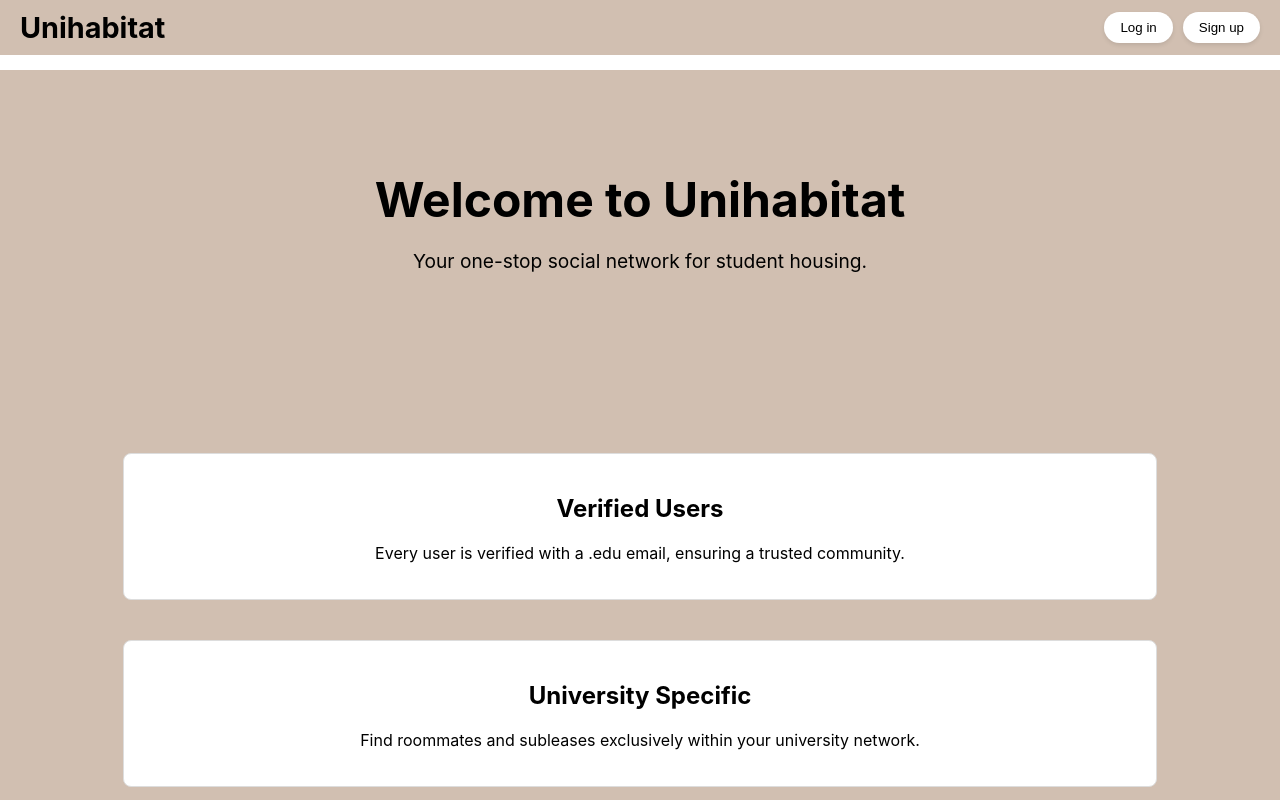
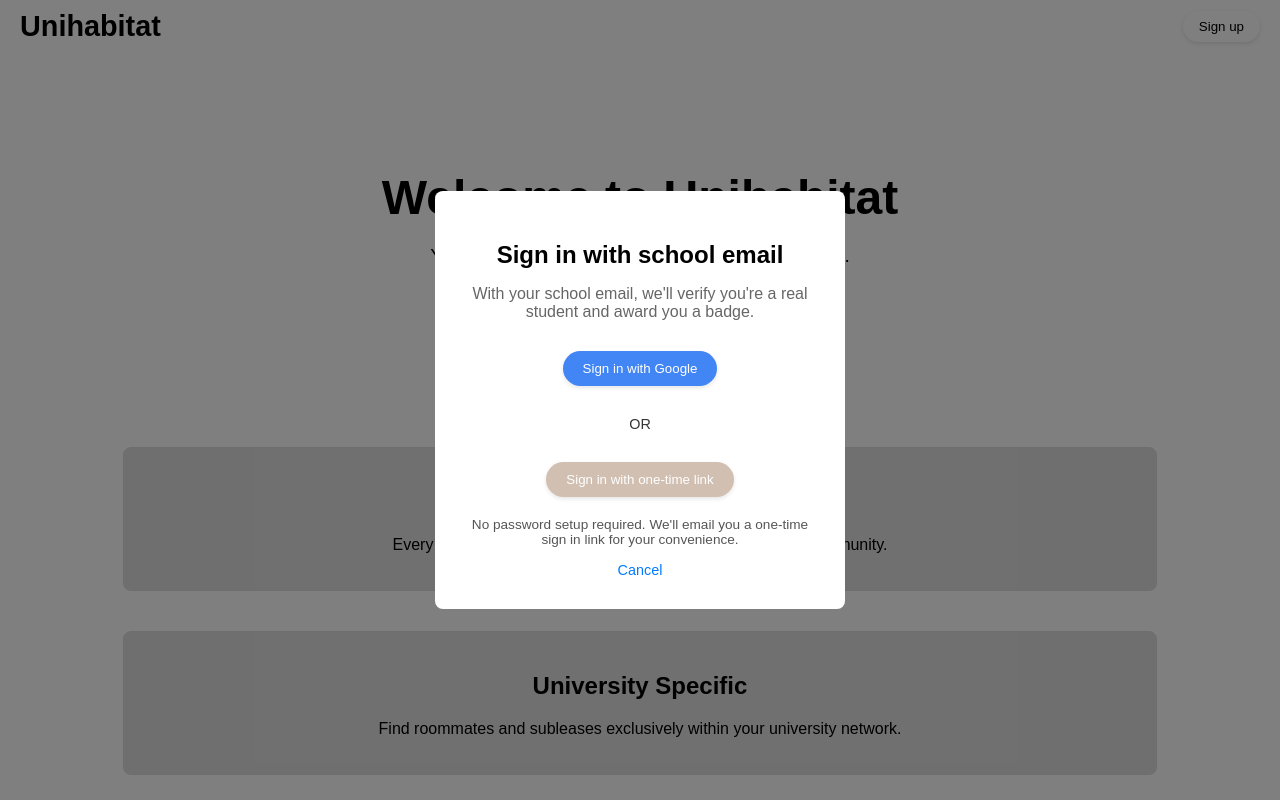
Before and after one commit to Rishi180303/unihabitat, a React (Create React App) app in the folder client/: page / in a window 1280 px wide. Both pictures are taken after a click on the button "Sign up". Shown: the top 800 px of the page. Built offline with nearby package versions, Linux system fonts and the light colour scheme.

Commit message:
sign up button

```diff
--- a/client/src/App.js
+++ b/client/src/App.js
@@ -1,19 +1,23 @@
 // src/App.js
-import React from 'react';
+import React, { useState } from 'react';
 import Header from './components/Header';
 import HomePage from './components/HomePage';
 import Footer from './components/Footer';
+import SignUpModal from './components/SignUpModal';
 
 function App() {
+  const [showSignUp, setShowSignUp] = useState(false);
+
   const appStyle = {
-    marginTop: '70px', // adjust according to your header's height
+    marginTop: '70px', // offset for fixed header
   };
 
   return (
     <div style={appStyle}>
-      <Header />
+      <Header onSignUpClick={() => setShowSignUp(true)} />
       <HomePage />
       <Footer />
+      {showSignUp && <SignUpModal onClose={() => setShowSignUp(false)} />}
     </div>
   );
 }
--- a/client/src/components/Header.js
+++ b/client/src/components/Header.js
@@ -1,18 +1,19 @@
 // src/components/Header.js
 import React from 'react';
 
-const Header = () => {
+const Header = ({ onSignUpClick }) => {
   const headerStyle = {
-    backgroundColor: 'rgb(209, 191, 177)',
+    backgroundColor: 'rgba(255, 255, 255, 0.8)', // translucent white
     padding: '10px 20px',
     display: 'flex',
     alignItems: 'center',
     justifyContent: 'space-between',
-    position: 'fixed', // Make the header fixed
+    position: 'fixed', // sticky header
     top: 0,
     left: 0,
     right: 0,
-    zIndex: 1000, // Ensure it appears above other content
+    zIndex: 1000,
+    color: '#000',
   };
 
   const titleStyle = {
@@ -22,7 +23,7 @@ const Header = () => {
 
   const buttonContainerStyle = {
     display: 'flex',
-    gap: '10px', // space between buttons
+    gap: '10px',
   };
 
   const buttonStyle = {
@@ -32,14 +33,14 @@ const Header = () => {
     padding: '8px 16px',
     cursor: 'pointer',
     boxShadow: '0 2px 4px rgba(0,0,0,0.1)',
+    color: '#000',
   };
 
   return (
     <header style={headerStyle}>
       <div style={titleStyle}>Unihabitat</div>
       <div style={buttonContainerStyle}>
-        <button style={buttonStyle}>Log in</button>
-        <button style={buttonStyle}>Sign up</button>
+        <button style={buttonStyle} onClick={onSignUpClick}>Sign up</button>
       </div>
     </header>
   );
--- a/client/src/components/HomePage.js
+++ b/client/src/components/HomePage.js
@@ -3,8 +3,8 @@ import React from 'react';
 
 const Hero = () => (
   <section style={{
-    background: 'rgb(209, 191, 177)',  // using the specified color
-    padding: '100px 20px',
+    background: 'white',
+    padding: '100px 20px', // extra padding to clear the fixed header
     textAlign: 'center'
   }}>
     <h1 style={{ fontSize: '3rem', margin: '0' }}>Welcome to Unihabitat</h1>
@@ -22,16 +22,16 @@ const Features = () => {
     border: '1px solid #ddd',
     padding: '20px',
     borderRadius: '8px',
-    backgroundColor: '#fff'
+    backgroundColor: '#e0e0e0' // grey background for feature boxes
   };
 
   return (
     <section style={{
       display: 'flex',
-      flexDirection: 'column',  // stack items vertically
+      flexDirection: 'column', // stack items vertically
       alignItems: 'center',
       padding: '40px 20px',
-      background: 'rgb(209, 191, 177)' // consistent background color
+      background: 'white'
     }}>
       <div style={featureStyle}>
         <h2>Verified Users</h2>
--- /dev/null
+++ b/client/src/components/SignUpModal.js
@@ -0,0 +1,112 @@
+// src/components/SignUpModal.js
+import React from 'react';
+
+const SignUpModal = ({ onClose }) => {
+  const overlayStyle = {
+    position: 'fixed',
+    top: 0,
+    left: 0,
+    right: 0,
+    bottom: 0,
+    backgroundColor: 'rgba(0,0,0,0.5)',
+    display: 'flex',
+    alignItems: 'center',
+    justifyContent: 'center',
+    zIndex: 2000,
+  };
+
+  const modalStyle = {
+    backgroundColor: '#fff',
+    padding: '30px',
+    borderRadius: '8px',
+    width: '350px',
+    textAlign: 'center',
+  };
+
+  const headerStyle = {
+    fontSize: '1.5rem',
+    marginBottom: '10px',
+  };
+
+  const descriptionStyle = {
+    fontSize: '1rem',
+    color: '#666',
+    marginBottom: '20px',
+  };
+
+  const buttonStyle = {
+    padding: '10px 20px',
+    margin: '10px',
+    border: 'none',
+    borderRadius: '20px',
+    cursor: 'pointer',
+    boxShadow: '0 2px 4px rgba(0,0,0,0.1)',
+  };
+
+  const googleButtonStyle = {
+    ...buttonStyle,
+    backgroundColor: '#4285F4',
+    color: '#fff',
+  };
+
+  const linkButtonStyle = {
+    ...buttonStyle,
+    backgroundColor: 'rgb(209, 191, 177)',
+    color: '#fff',
+  };
+
+  const orTextStyle = {
+    margin: '20px 0',
+    fontSize: '0.9rem',
+    color: '#333',
+  };
+
+  return (
+    <div style={overlayStyle}>
+      <div style={modalStyle}>
+        <h2 style={headerStyle}>Sign in with school email</h2>
+        <p style={descriptionStyle}>
+          With your school email, we'll verify you're a real student and award you a badge.
+        </p>
+        <button
+          style={googleButtonStyle}
+          onClick={() => {
+            console.log('Sign in with Google');
+            onClose();
+          }}
+        >
+          Sign in with Google
+        </button>
+        <p style={orTextStyle}>OR</p>
+        <button
+          style={linkButtonStyle}
+          onClick={() => {
+            console.log('Sign in with one-time link');
+            onClose();
+          }}
+        >
+          Sign in with one-time link
+        </button>
+        <p style={{ marginTop: '10px', fontSize: '0.85rem', color: '#555' }}>
+          No password setup required. We'll email you a one-time sign in link for your convenience.
+        </p>
+        <div style={{ marginTop: '10px' }}>
+          <button
+            onClick={onClose}
+            style={{
+              background: 'none',
+              border: 'none',
+              color: '#007bff',
+              cursor: 'pointer',
+              fontSize: '0.9rem'
+            }}
+          >
+            Cancel
+          </button>
+        </div>
+      </div>
+    </div>
+  );
+};
+
+export default SignUpModal;
--- a/client/src/index.css
+++ b/client/src/index.css
@@ -5,6 +5,9 @@ body {
     sans-serif;
   -webkit-font-smoothing: antialiased;
   -moz-osx-font-smoothing: grayscale;
+  background-color: white;
+  margin: 0;
+  font-family: Arial, sans-serif;
 }
 
 code {
```
Also changed, not shown: 1 other file (tests, documents, lock files or other folders).
